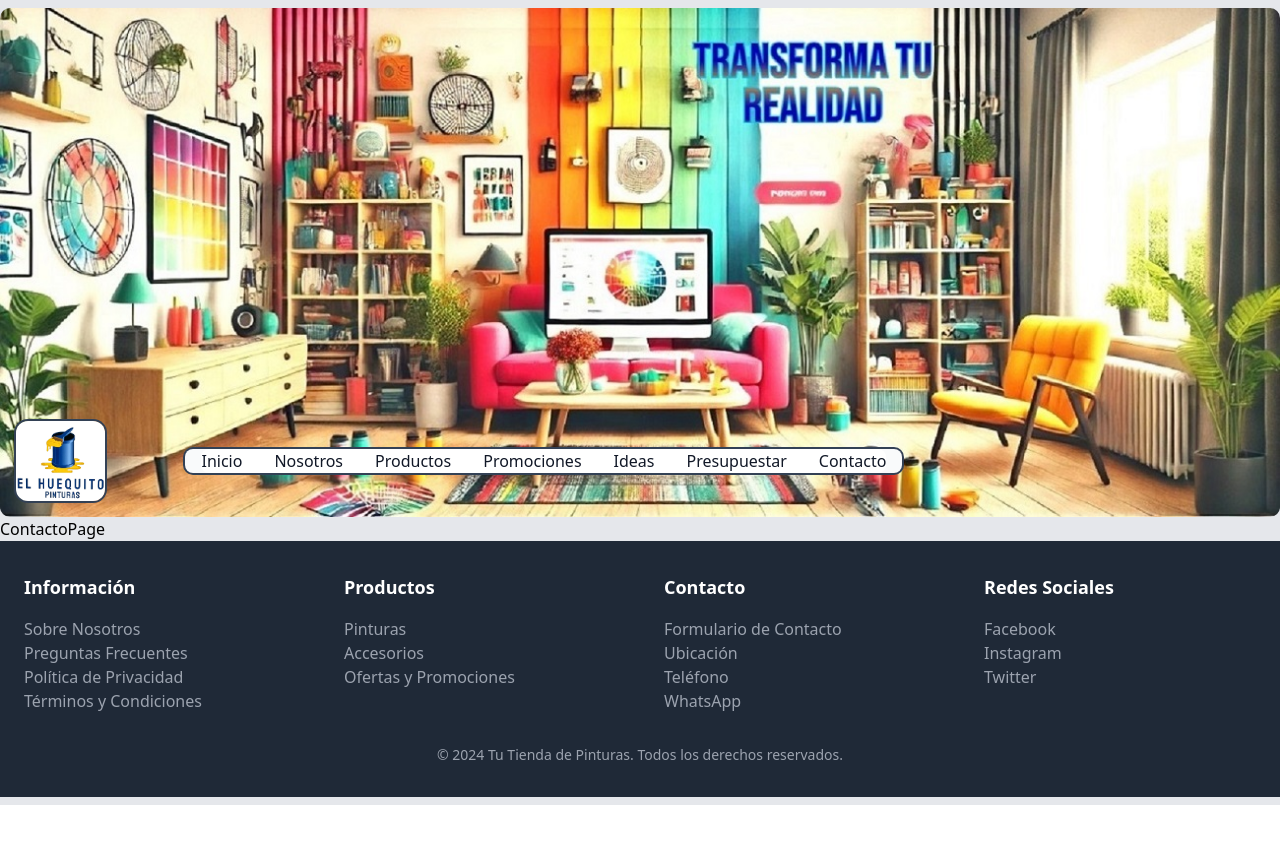
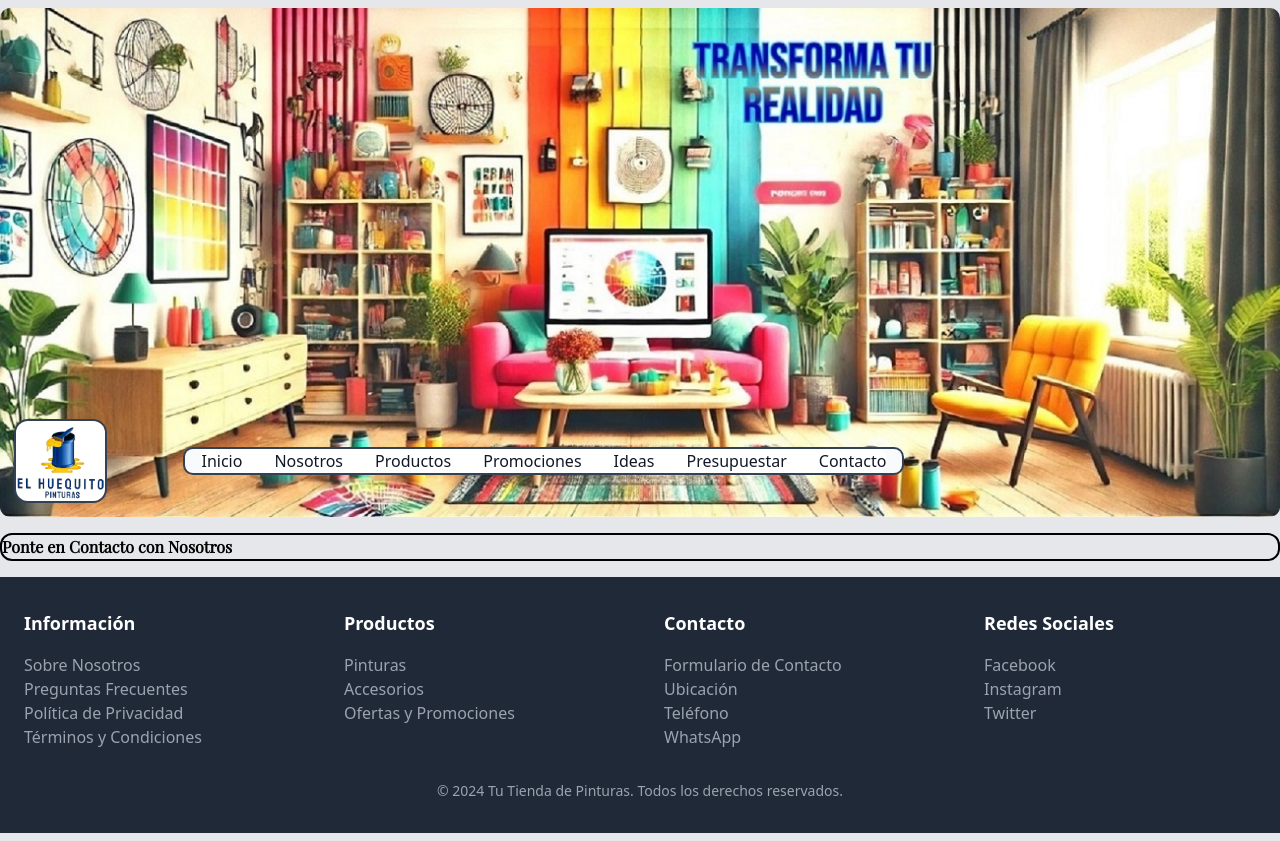
Before and after one commit to FaritEnrique/el-huequito, a React (Vite) app in the folder huequito/: page /contacto in a window 1280 px wide. Before the commit the page ends 805 px from the top, so only its background shows below. Built offline with nearby package versions, Linux system fonts and the light colour scheme.

Commit message:
Configuración adecuada de tipos de letras

```diff
--- a/huequito/package.json
+++ b/huequito/package.json
@@ -12,6 +12,7 @@
   "dependencies": {
     "@fontsource/lobster": "^5.1.0",
     "@fontsource/pacifico": "^5.1.0",
+    "@fontsource/playfair-display": "^5.1.0",
     "@react-spring/web": "^9.7.5",
     "lodash": "^4.17.21",
     "react": "^18.3.1",
--- a/huequito/src/pages/ContactoPage.jsx
+++ b/huequito/src/pages/ContactoPage.jsx
@@ -1,8 +1,16 @@
 import React from 'react'
+import "@fontsource/playfair-display/400-italic.css"; // Italic
 
 const ContactoPage = () => {
   return (
-    <div>ContactoPage</div>
+    <main className="max-w-[1300px] w-full mx-auto my-4 flex flex-wrap rounded-xl border-2 border-black">
+      <section>
+        <div>
+          <h1 className='font-extrabold font-playfair'>Ponte en Contacto con Nosotros</h1>
+        </div>
+      </section>
+
+    </main>
   )
 }
 
--- a/huequito/src/pages/HomePage.jsx
+++ b/huequito/src/pages/HomePage.jsx
@@ -8,8 +8,6 @@ import VideoPlaceholder from '../pagesHelp/VideoPlaceholder';
 import { Link } from 'react-router';
 
 const HomePage = () => {
-
-
 
   return (
     <>
--- a/huequito/tailwind.config.js
+++ b/huequito/tailwind.config.js
@@ -8,9 +8,8 @@ export default {
     extend: {
       fontFamily: {
         pacifico: ['Pacifico', 'cursive'],
-      },
-      fontFamily: {
         lobster: ['Lobster', 'cursive'],
+        playfair: ['"Playfair Display"', 'serif'],
       },
     },
   },
```
Also changed, not shown: 1 other file (tests, documents, lock files or other folders).
